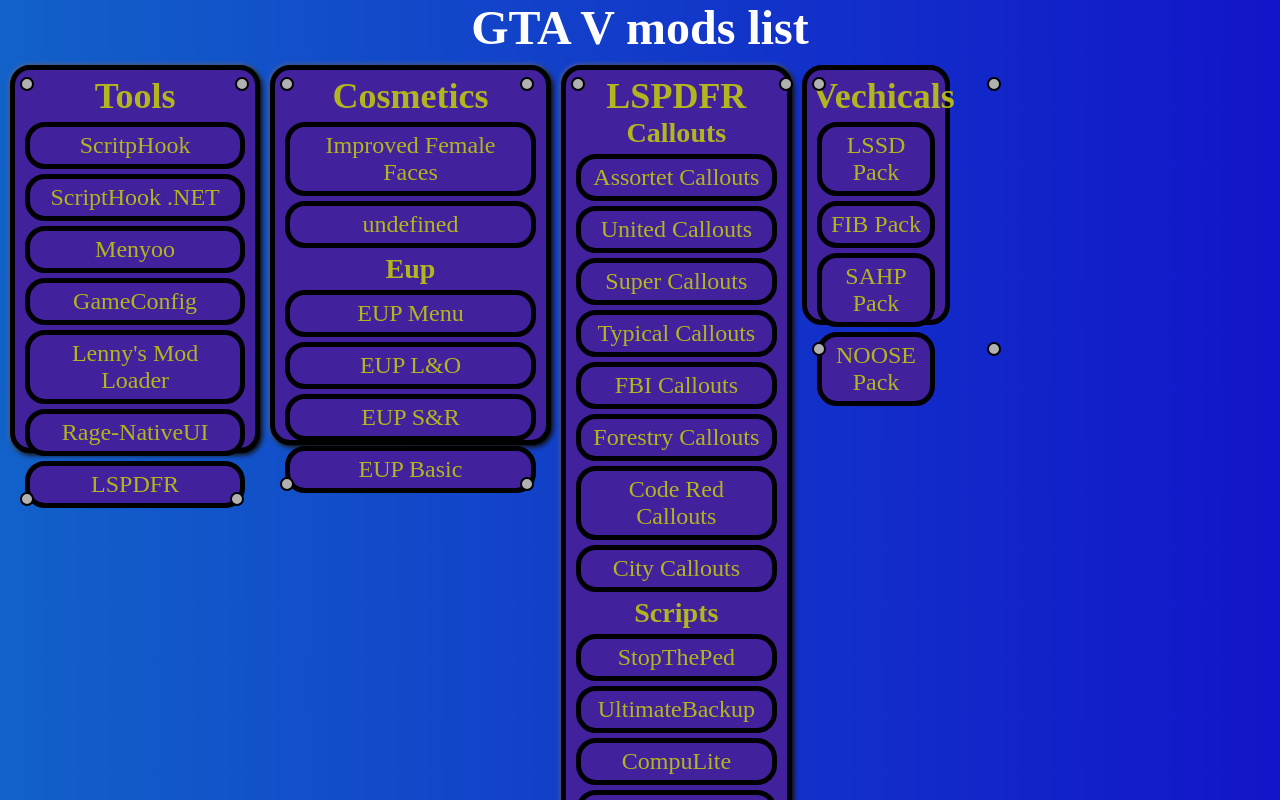
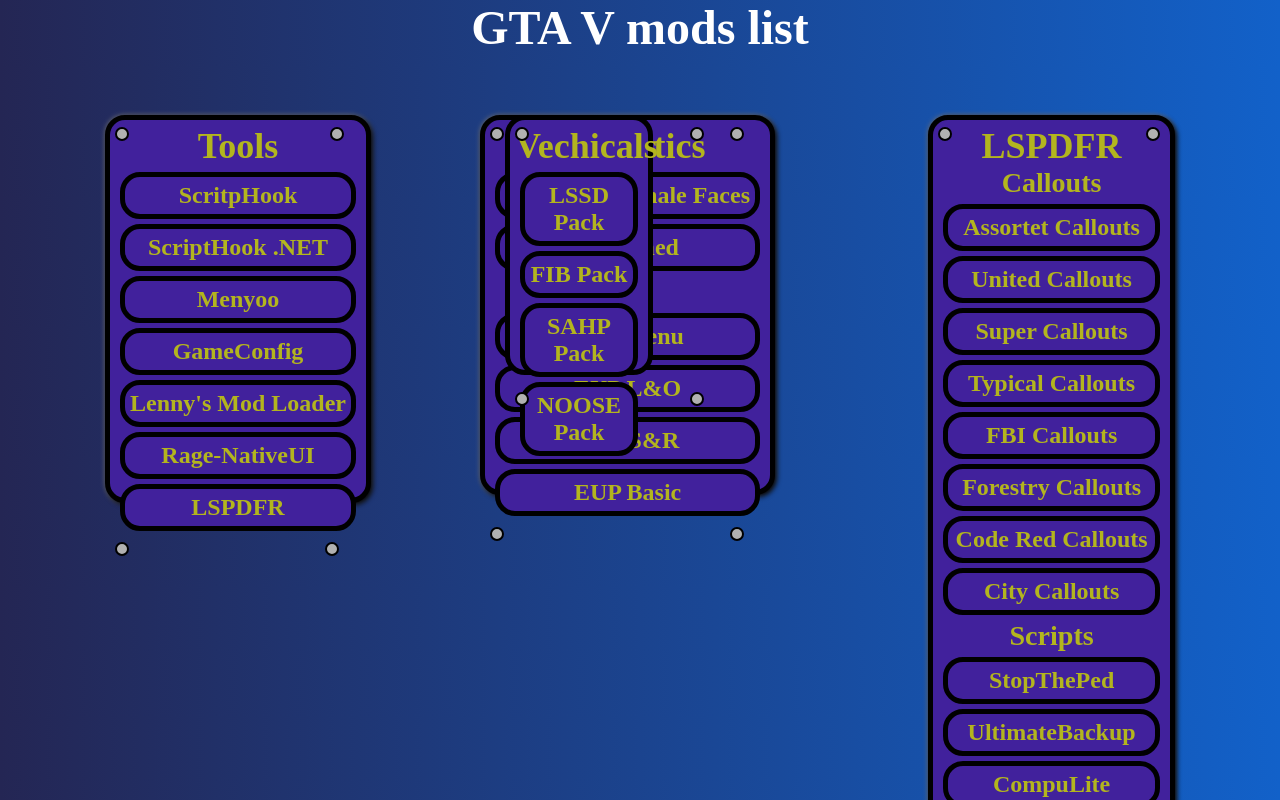
Before and after one commit to Kornellen/GTAV-MODS-JSON, a website: page index.html in a window 1280 px wide. Both pictures are taken after a click on the button "Get Mods". Shown: the top 800 px of the page. Drawn offline with Linux system fonts and the light colour scheme.

Commit message:
Update style.css

```diff
--- a/style.css
+++ b/style.css
@@ -5,11 +5,15 @@
   padding: 0;
 }
 
+font {
+  outline: #000;
+}
+
 body {
   font-size: 1.5rem;
   color: #fff;
-  background-image: linear-gradient(to Right, #1261c9, #1215c9);
-  font-size: bold;
+  background: linear-gradient(to left, #1261c9, #242654);
+  font-weight: bold;
 }
 
 a {
@@ -23,11 +27,12 @@
 }
 
 .container {
-  position: absolute;
-  right: 25%;
+  position: relative;
 }
 
 .content {
+  position: relative;
+  top: 50px;
   text-align: center;
   padding: 5px;
   display: flex;
@@ -35,13 +40,15 @@
 }
 
 .content .scriptstools {
-  position: relative;
+  position: absolute;
+  left: 100px;
   height: 46vh;
   box-shadow: 2px 2px 5px black, 0px 0px 5px gray;
 }
 
 .content .cosmetics {
-  position: relative;
+  position: absolute;
+  right: 500px;
   height: 45vh;
   box-shadow: 2px 2px 5px black, 0px 0px 5px gray;
 }
@@ -58,7 +65,8 @@
 }
 
 .content .lspdfr {
-  position: relative;
+  position: absolute;
+  right: 100px;
   height: 169vh;
   box-shadow: 2px 2px 5px black, 0px 0px 5px gray;
 }
@@ -126,6 +134,8 @@
 }
 
 .content .vechicals {
+  position: absolute;
+  left: 500px;
   height: 30vh;
   width: 10vw;
 }
```
